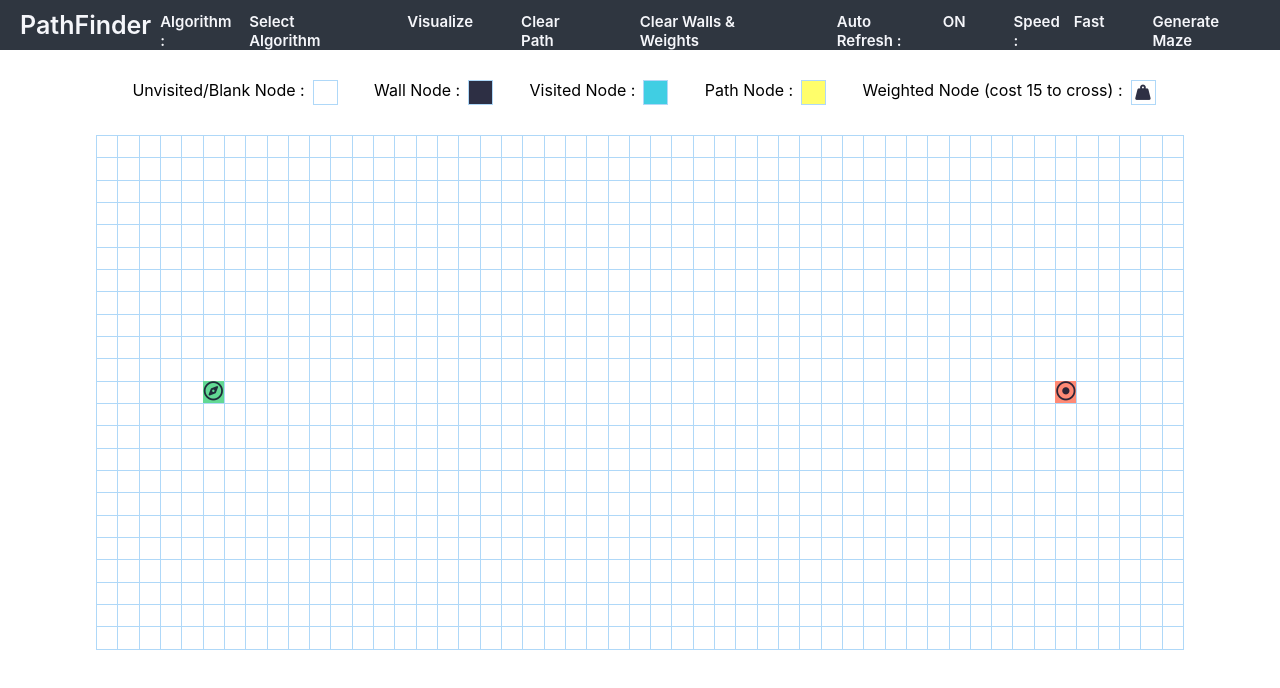
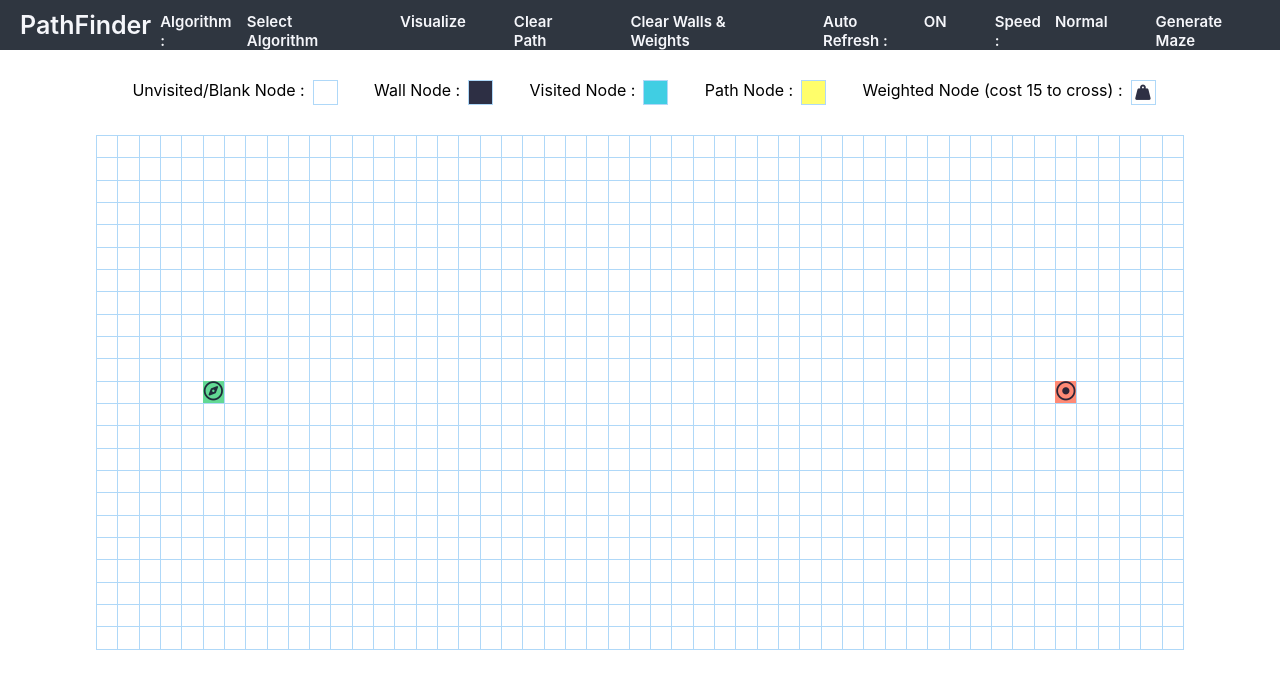
Before and after one commit to Baptistemontan/pathfinder-react, a React (Create React App) app: page / in a window 1280 px wide. Shown: the top 688 px of the page. Built offline with nearby package versions, Linux system fonts and the light colour scheme.

Commit message:
modified speed and default speed

```diff
--- a/src/components/Grid.jsx
+++ b/src/components/Grid.jsx
@@ -36,7 +36,7 @@ export default class Grid extends Component {
     this.diagonal = false; //not implemented yet
     this.algos = ["Dijkstra", "A*"];
     this.speeds = ["Fast", "Normal", "Slow"];
-    this.speed = 10;
+    this.speed = 20;
     this.refresh = ["ON", "OFF"];
     this.autoRefresh = true;
     this.endNode = {
@@ -172,9 +172,9 @@ export default class Grid extends Component {
   //change the speed animation based on the choice made
   handleSpeedChange = content => {
     if (content === "Slow") {
-      this.speed = 60;
+      this.speed = 40;
     } else if (content === "Normal") {
-      this.speed = 25;
+      this.speed = 20;
     } else {
       this.speed = 10;
     }
@@ -232,7 +232,7 @@ export default class Grid extends Component {
             />
             <List
               handleChange={this.handleSpeedChange}
-              name={this.speeds[0]}
+              name={this.speeds[1]}
               choices={this.speeds}
               id="speed-list"
               question="Speed :"
```
